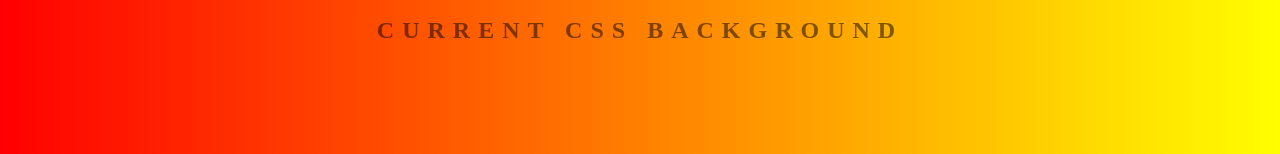
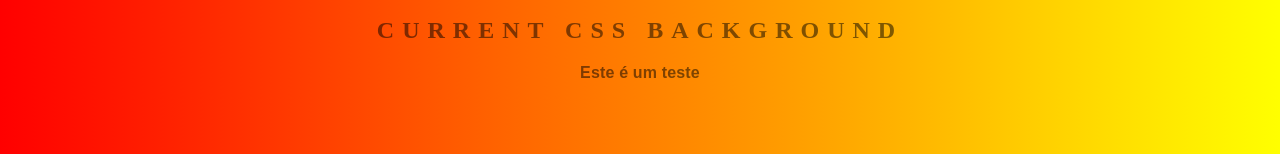
Before and after one commit to iOSTiago/background-generator, a plain HTML site: page index.html in a window 1280 px wide. Shown: the part 235-389 px from the top of the page. Drawn offline with Linux system fonts and the light colour scheme.

Commit message:
Alteracao

```diff
--- a/index.html
+++ b/index.html
@@ -10,7 +10,7 @@
 	<input type="color" name="color1" value="#00ff00" class="color1">
 	<input type="color" name="color2" value="#ff0000" class="color2">
 	<h2>Current CSS Background</h2>
-	<h3></h3>
+	<h3>Este é um teste</h3>
 
 <script type="text/javascript" src="script.js"></script>
 </body>
```
